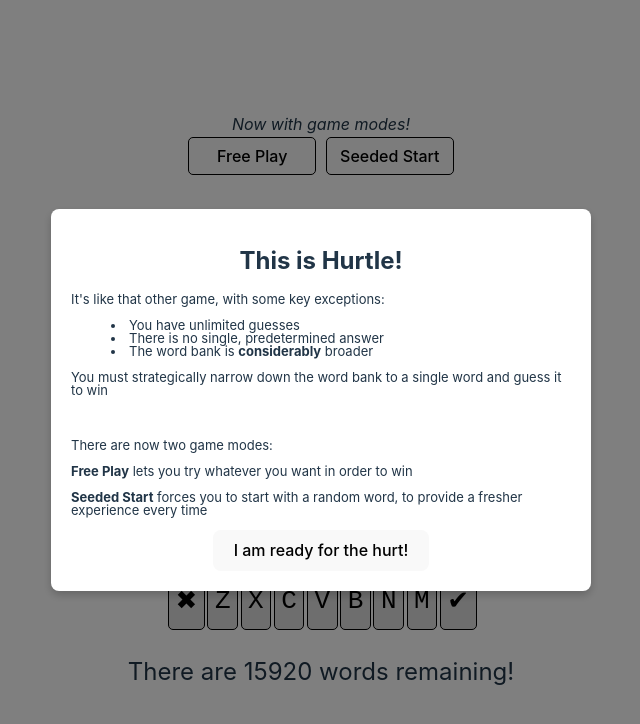
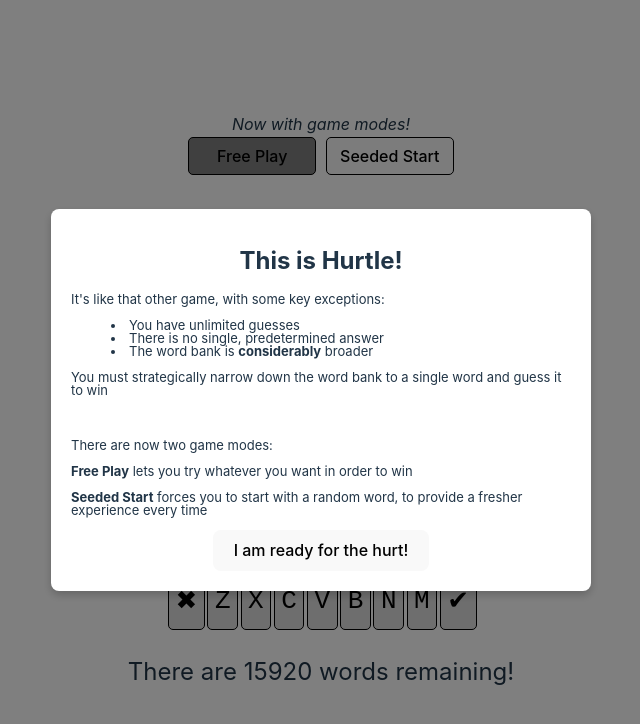
Before and after one commit to GrandAdmiralGergar/hurtle, a React (Vite) app: page / in a window 1280 px wide. Shown: the top 724 px of the page, without its empty margins (319-959 px from the left). Built offline with nearby package versions, Linux system fonts and the light colour scheme.

Commit message:
Fixed yellow so not terrible in dark mode, current game mode button is now darkened when active

```diff
--- a/src/App.css
+++ b/src/App.css
@@ -10,3 +10,13 @@
     border-width: 1px;
     border-radius: 5px;
 }
+.pressedGameModeButton{
+    width: 8em;
+    margin: 0.3em;
+    padding: 0.5em;
+    border: black;
+    border-style: solid;
+    border-width: 1px;
+    border-radius: 5px;
+    background-color: gray;
+}
--- a/src/App.jsx
+++ b/src/App.jsx
@@ -31,8 +31,8 @@ function App() {
         <span><i>Now with game modes!</i></span>
         <div className='gameModeDiv'>
             {/* <button onClick={() => selectMode(GameModeEnum.DAILY_SEED)}>Daily</button> --> */}
-            <button className='gameModeButton' onClick={() => selectMode(GameModeEnum.FREE_PLAY)}>Free Play</button>
-            <button className='gameModeButton' onClick={() => selectMode(GameModeEnum.FREE_SEED)}>Seeded Start</button>
+            <button className={selectedMode == GameModeEnum.FREE_PLAY ? 'pressedGameModeButton' : 'gameModeButton'} onClick={() => selectMode(GameModeEnum.FREE_PLAY)}>Free Play</button>
+            <button className={selectedMode == GameModeEnum.FREE_SEED ? 'pressedGameModeButton' : 'gameModeButton'} onClick={() => selectMode(GameModeEnum.FREE_SEED)}>Seeded Start</button>
         </div>
 
         {/*{selectedMode == GameModeEnum.DAILY_SEED && <Game gameMode={selectedMode} />} */}
--- a/src/Game.jsx
+++ b/src/Game.jsx
@@ -13,7 +13,7 @@ function colorFunction(patternCode) {
     case GuessEnum.CORRECT:
       return "green";
     case GuessEnum.PLACE:
-      return "yellow";
+      return "goldenrod";
     case GuessEnum.WRONG:
       return "gray";
     case GuessEnum.UNUSED:
```
